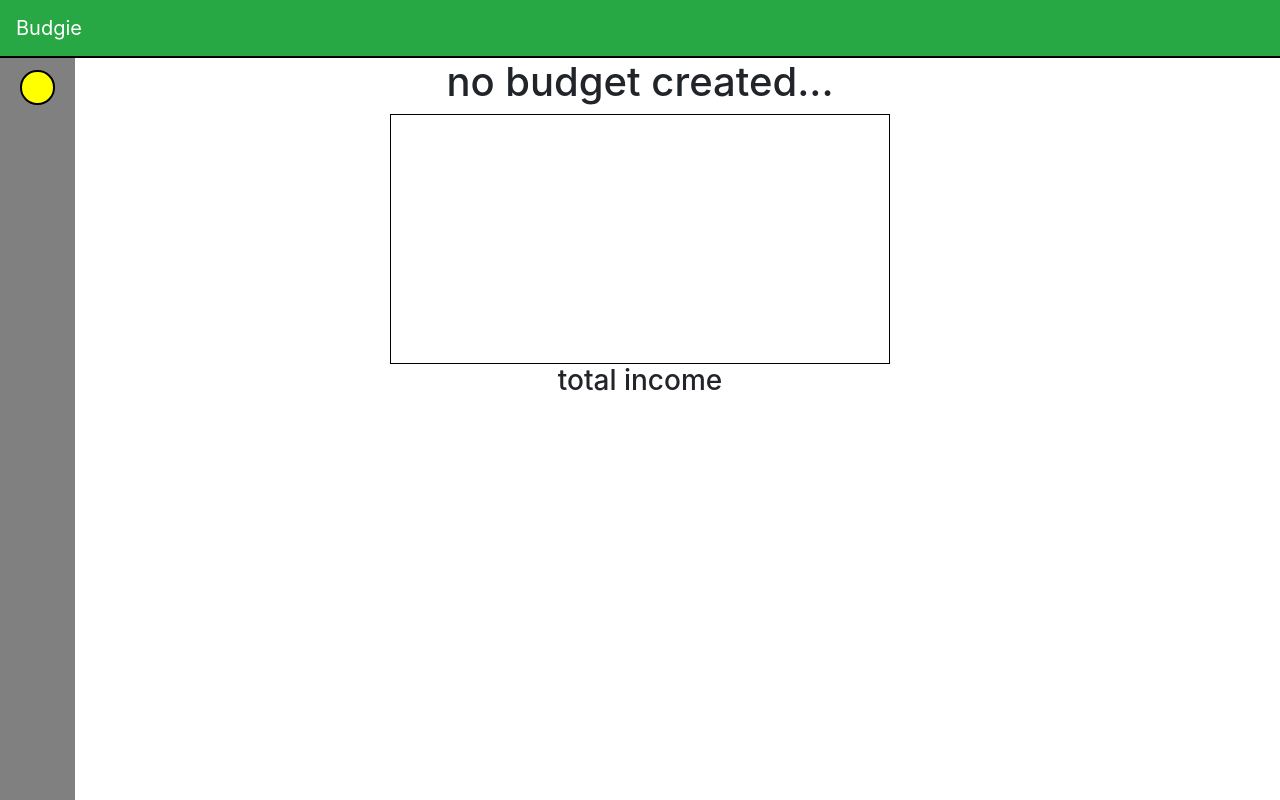
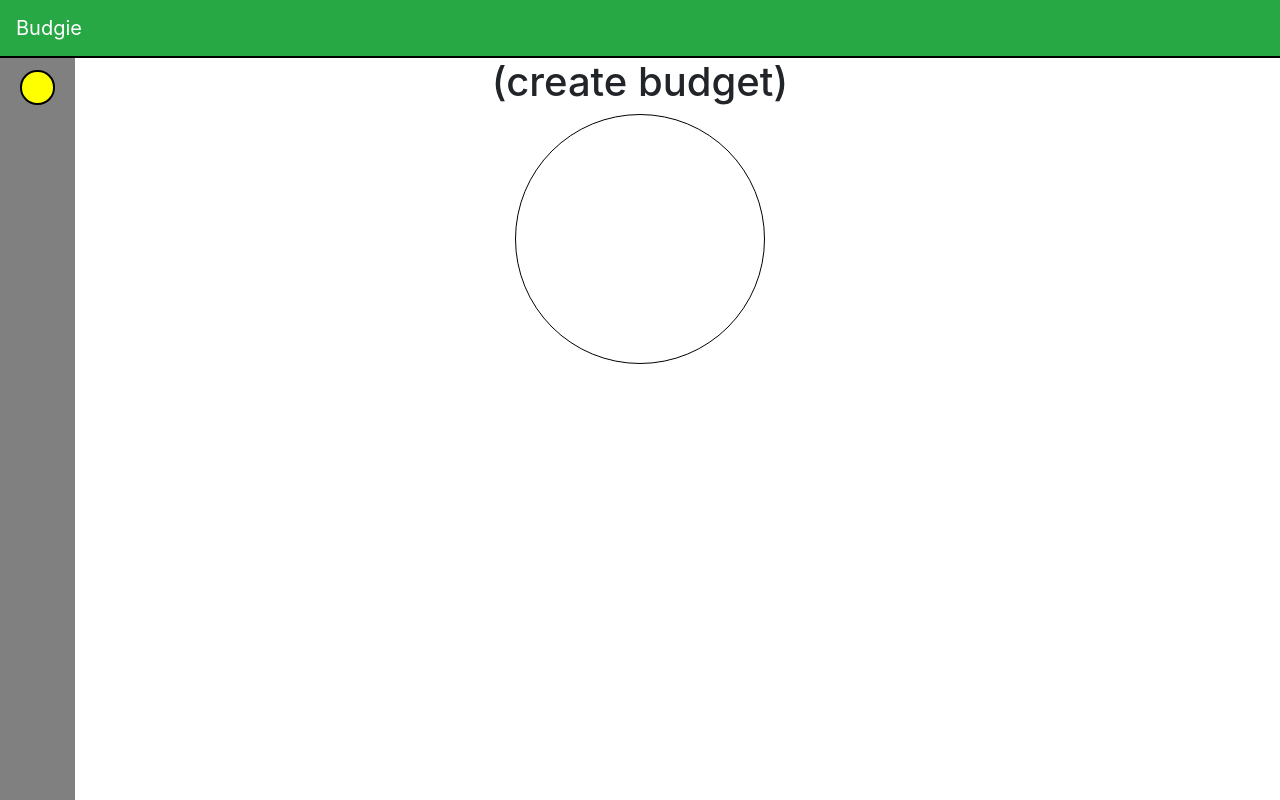
Before and after one commit to aj-reid14/Budgie, a React (Create React App) app in the folder client/: page / in a window 1280 px wide. Built offline with nearby package versions, Linux system fonts and the light colour scheme.

Commit message:
created component for the piechart

```diff
--- a/client/src/components/NewBudgetModal/index.js
+++ b/client/src/components/NewBudgetModal/index.js
@@ -12,6 +12,12 @@ class NewBudgetModal extends Component {
         newCategoryAmount: 0,
         rawCategoryData: [],
         tableContent: []
+    }
+
+    onSave = (event) => {
+        if (typeof this.props.budgetData !== "undefined") {
+            this.props.budgetData(event.target.value);
+        }
     }
 
     addCategoryData = () => {
@@ -150,7 +156,8 @@ class NewBudgetModal extends Component {
                                             <button
                                                 id="btn-save-budget"
                                                 type="button"
-                                                onClick={this.createNewBudget}
+                                                data-dismiss="modal"
+                                                onClick={this.onSave}
                                                 class="btn btn-success">Save</button>
                                         </Row>
 
--- /dev/null
+++ b/client/src/components/PieChart/index.js
@@ -0,0 +1,22 @@
+import React, { Component } from "react";
+import { Col, Row, Container } from "../Grid";
+import "./style.css";
+
+
+class PieChart extends Component {
+
+    state = {
+        budgetData: this.props.budgetData
+    }
+
+    render() {
+        return (
+            <Container>
+                <h1>(create budget)</h1>
+                <div id="piechart-area"></div>
+            </Container>
+        );
+    }
+}
+
+export default PieChart;
--- /dev/null
+++ b/client/src/components/PieChart/style.css
@@ -0,0 +1,7 @@
+#piechart-area {
+    margin: auto;
+    border: 1px solid black;
+    border-radius: 125px;
+    width: 250px;
+    height: 250px;
+}
--- a/client/src/pages/Budget.css
+++ b/client/src/pages/Budget.css
@@ -1,12 +1,5 @@
 .budgetContainer {
     z-index: -20;
-}
-
-#piechart-area {
-    margin: auto;
-    border: 1px solid black;
-    width: 500px;
-    height: 250px;
 }
 
 h1 {
--- a/client/src/pages/Budgets.js
+++ b/client/src/pages/Budgets.js
@@ -1,8 +1,8 @@
 import React, { Component } from "react";
 import Sidebar from "../components/Sidebar";
 import NewBudgetModal from "../components/NewBudgetModal";
-import { Input, TextArea, FormBtn } from "../components/Form";
-import { Col, Row, Container } from "../components/Grid";
+import PieChart from "../components/PieChart";
+import { Container } from "../components/Grid";
 import "./Budget.css";
 
 let containerStyle = {
@@ -13,20 +13,26 @@ let containerStyle = {
 class Budget extends Component {
 
     state = {
-        budgetName: "no budget created..."
+        budgetData: null
+    }
+
+    getBudgetData = (budgetData) => {
+        this.setState({
+            budgetData
+        })
     }
 
     render() {
+
+        const {budgetData} = this.state;
 
         return (
 
             <Container>
 
                 <Sidebar />
-                <h1>{this.state.budgetName}</h1>
-                <div id="piechart-area"></div>
-                <NewBudgetModal />
-                <h3> total income</h3>
+                <NewBudgetModal getBudgetData={this.getBudgetData}/>
+                <PieChart budgetData={budgetData}/>
 
             </Container>
 
```
